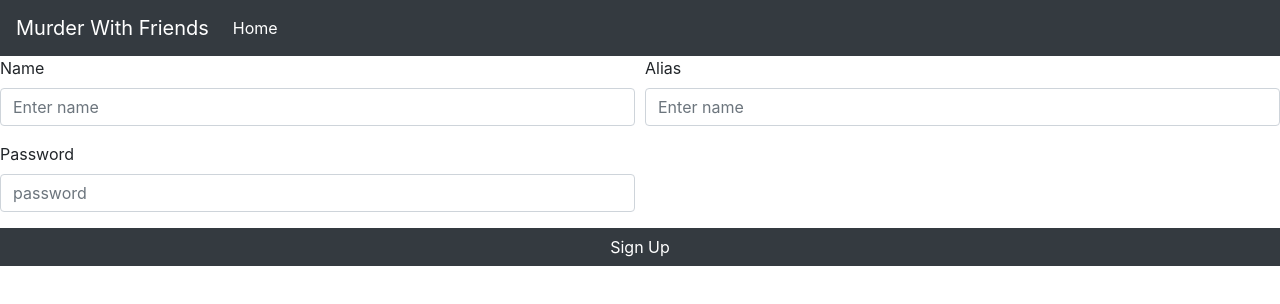
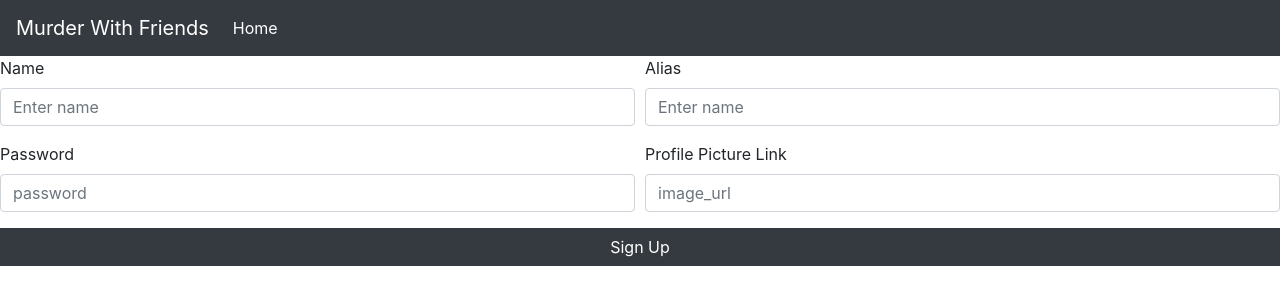
Before and after one commit to kkhalifeh/assassins-front-end, a React (Create React App) app: page /new-user in a window 1280 px wide. Shown: the top 304 px of the page. Built offline with nearby package versions, Linux system fonts and the light colour scheme; no server answers.

Commit message:
changed to add time data and tracking info and images

```diff
--- a/src/App.js
+++ b/src/App.js
@@ -80,8 +80,6 @@ export default class App extends Component {
 
   leaveGame = (e, id) => {
     e.preventDefault()
-    console.log(e);
-    console.log(id);
     const user = { id: id }
     fetch(API + `/${id}/leave_game`, {
       method: 'PATCH',
--- a/src/components/Target.js
+++ b/src/components/Target.js
@@ -71,10 +71,17 @@ class Target extends Component {
     return Value * Math.PI / 180;
   }
 
+  lastKnownDateAndTime(){
+    let d = new Date(this.props.target.lastTimeUpdated)
+    return d.toLocaleDateString() + " " + d.toLocaleTimeString()
+  }
   render() {
     return (
       <div className="card-body">
         <h5 className="card-title">Your target is: {this.props.target.name}</h5>
+        <img className="card-img-top" src={this.props.target.image_url} alt={"Photo of " + this.props.target.name}/>
+        <br /><br />
+        <h5>Last Known Location (as of {this.lastKnownDateAndTime()}):</h5>
         <GoogleMap long={this.props.target.longitude} lat={this.props.target.latitude} />
         <br />
         <form onSubmit={(e) => this.killButton(e, this.props.target.target_id)}>
--- a/src/components/UserSignup.js
+++ b/src/components/UserSignup.js
@@ -5,7 +5,8 @@ class UserSignup extends Component {
   state = {
     name: '',
     alias: '',
-    password_digest: ''
+    password_digest: '',
+    image_url: ''
   }
 
   onChange = (e) => {
@@ -13,8 +14,6 @@ class UserSignup extends Component {
       [e.target.name]: e.target.value
     })
   }
-
-
 
   render() {
     const { name, alias, password_digest } = this.state
@@ -54,6 +53,16 @@ class UserSignup extends Component {
               value={password_digest}
               onChange={this.onChange} />
           </div>
+          <div className="form-group col-md-6">
+            <label htmlFor="image_url">Profile Picture Link</label>
+            <input
+              type="text"
+              className="form-control"
+              name="image_url"
+              placeholder="image_url"
+              value={this.state.image_url}
+              onChange={this.onChange} />
+          </div>
           <input
             type="submit"
             value="Sign Up"
```
